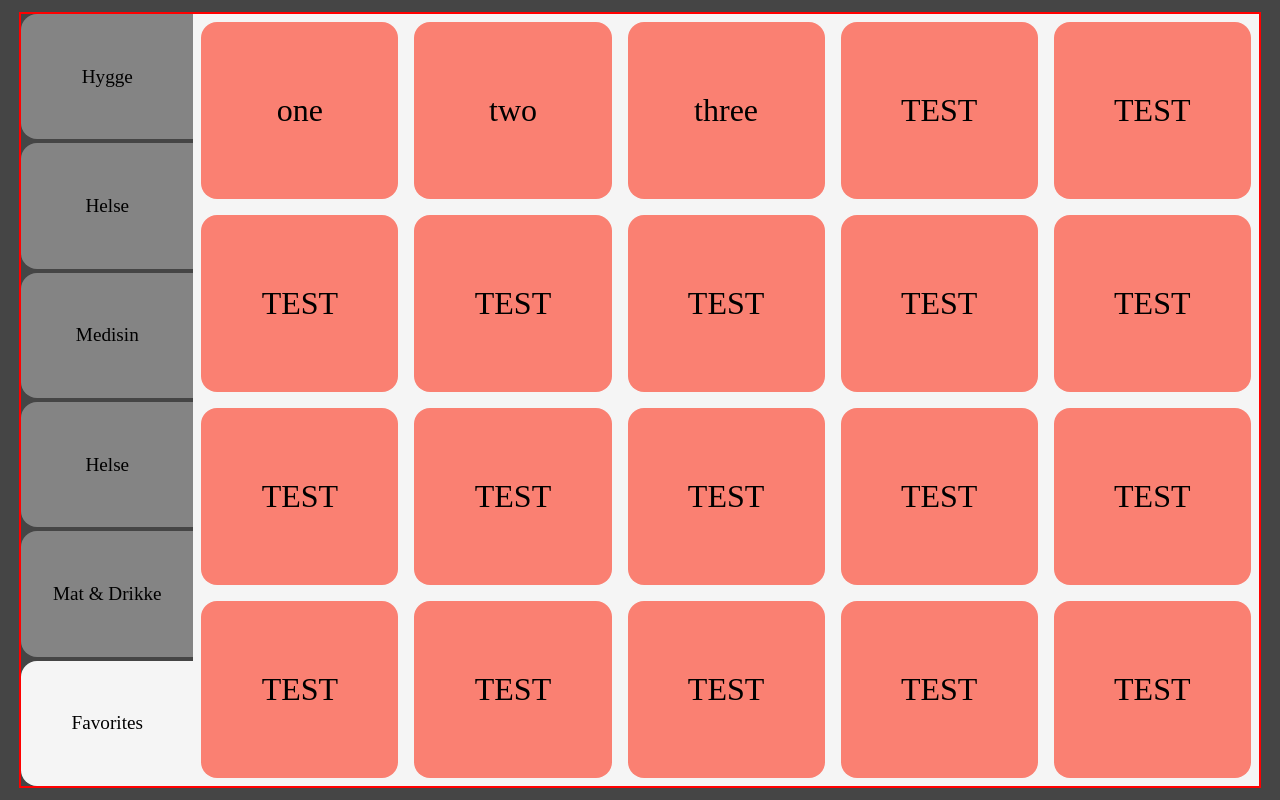
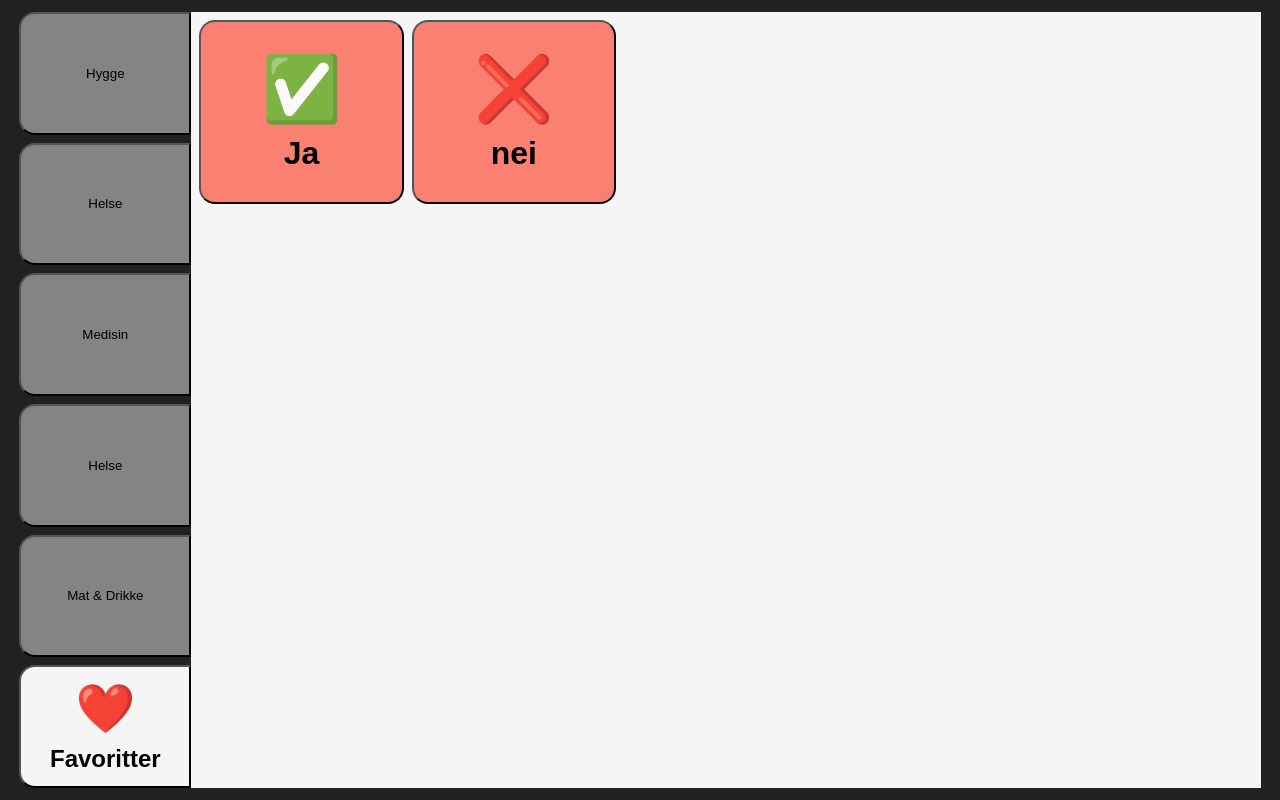
Before and after one commit to sbraende/j-speech-assistant, a website built with Vite: page index.html in a window 1280 px wide. Built offline with nearby package versions, Linux system fonts and the light colour scheme.

Commit message:
Prototype structure html

```diff
--- a/index.html
+++ b/index.html
@@ -20,37 +20,28 @@
 <body>
     <main>
         <nav class="navbar">
-            <ul class="navbar__element-container">
-                <li class="navbar__item">Hygge</li>
-                <li class="navbar__item">Helse</li>
-                <li class="navbar__item">Medisin</li>
-                <li class="navbar__item">Helse</li>
-                <li class="navbar__item">Mat & Drikke</li>
-                <li class="navbar__item navbar__item--active">Favorites</li>
-            </ul>
+            <div class="navbar__element-container">
+                <button class="navbar__item">Hygge</button>
+                <button class="navbar__item">Helse</button>
+                <button class="navbar__item">Medisin</button>
+                <button class="navbar__item">Helse</button>
+                <button class="navbar__item">Mat & Drikke</button>
+                <button class="navbar__item navbar__item--active">
+                    <h3 class="navbar__item-icon">❤️</h3>
+                    <h3 class="navbar__item-title">Favoritter</h3>
+                </button>
+            </div>
         </nav>
         <section class="speechboard">
             <div class="speechboard__container">
-                <div class="speechboard__item">one</div>
-                <div class="speechboard__item">two</div>
-                <div class="speechboard__item">three</div>
-                <div class="speechboard__item">TEST</div>
-                <div class="speechboard__item">TEST</div>
-                <div class="speechboard__item">TEST</div>
-                <div class="speechboard__item">TEST</div>
-                <div class="speechboard__item">TEST</div>
-                <div class="speechboard__item">TEST</div>
-                <div class="speechboard__item">TEST</div>
-                <div class="speechboard__item">TEST</div>
-                <div class="speechboard__item">TEST</div>
-                <div class="speechboard__item">TEST</div>
-                <div class="speechboard__item">TEST</div>
-                <div class="speechboard__item">TEST</div>
-                <div class="speechboard__item">TEST</div>
-                <div class="speechboard__item">TEST</div>
-                <div class="speechboard__item">TEST</div>
-                <div class="speechboard__item">TEST</div>
-                <div class="speechboard__item">TEST</div>
+                <button id="ja" class="speechboard__item">
+                    <h3 class="speechboard__item-icon">✅</h3>
+                    <h3 class="speechboard__item-title">Ja</h3>
+                </button>
+                <button id="nei" class="speechboard__item">
+                    <h3 class="speechboard__item-icon">❌</h3>
+                    <h3 class="speechboard__item-title">nei</h3>
+                </button>
             </div>
         </section>
     </main>
--- a/src/css/index.css
+++ b/src/css/index.css
@@ -1,26 +1,24 @@
 body {
     touch-action: none;
     -webkit-text-size-adjust: none;
+    overflow: hidden;
     width: 100%;
     height: 100vh;
-    overflow: hidden;
-    background-color: var(--primary-background-color);
     display: flex;
     justify-content: center;
     align-items: center;
+    background-color: var(--primary-background-color);
 }
 
 main {
     width: 97%;
     height: 97%;
-    border: 2px solid rgb(255, 0, 0);
     display: flex;
 }
 
 .navbar {
     width: 200px;
     height: 100%;
-    /* background-color: rgb(173, 173, 154); */
 }
 
 .navbar__element-container {
@@ -29,50 +27,68 @@ main {
     display: flex;
     flex-direction: column;
     justify-content: end;
-    gap: 0.25rem;
+    gap: var(--padding-small);
 }
 
 .navbar__item {
     width: 100%;
     height: 200px;
     display: flex;
+    flex-direction: column;
     justify-content: center;
     align-items: center;
+    gap: var(--padding-small);
     background-color: var(--secondary-background-color);
-    border-top-left-radius: 1rem;
-    border-bottom-left-radius: 1rem;
-    font-size: larger;
+    border-top-left-radius: var(--padding-medium);
+    border-bottom-left-radius: var(--padding-medium);
 }
 
 .navbar__item--active {
-    background-color: whitesmoke;
+    background-color: var(--primary-light-color);
+}
+
+.navbar__item-icon {
+    font-size: 3rem;
+}
+
+.navbar__item-title {
+    font-size: 1.5rem;
 }
 
 .speechboard {
-    background-color: whitesmoke;
+    background-color: var(--primary-light-color);
     width: 100%;
 }
 
 .speechboard__container{
-    padding: 0.5rem;
+    padding: var(--padding-small);
     width: 100%;
     height: 100%;
     display: grid;
     grid-template-columns: repeat(5, 1fr);
     grid-template-rows: repeat(4, 1fr);
-    gap: 1rem;
+    gap: var(--padding-small);
 }
 
 .speechboard__item {
     display: flex;
+    flex-direction: column;
     justify-content: center;
     align-items: center;
-    font-size: 2rem;
+    gap: var(--padding-small);
     background-color: salmon;
     border: 1 solid black;
-    border-radius: 1rem;
+    border-radius: var(--padding-medium);
 }
 
 .speechboard__item:hover{
-    background-color: lightgreen;
+    /* background-color: lightgreen; */
 }
+
+.speechboard__item-icon{
+    font-size: 4rem;
+}
+
+.speechboard__item-title{
+    font-size: 2rem;
+}
--- a/src/css/variables.css
+++ b/src/css/variables.css
@@ -1,5 +1,12 @@
 :root {
-    --primary-light-color: white;
-    --primary-background-color: rgb(69, 69, 69);
+    --primary-light-color: whitesmoke;
+    --primary-background-color: rgb(33, 33, 33);
     --secondary-background-color: rgb(132, 132, 132);
+
+    --padding-extra-small: 0.25rem;
+    --padding-small: 0.5rem;
+    --padding-medium: 1rem;
+    --padding-large: 2rem;
+    --padding-extra-large: 4rem;
+
 }
```
